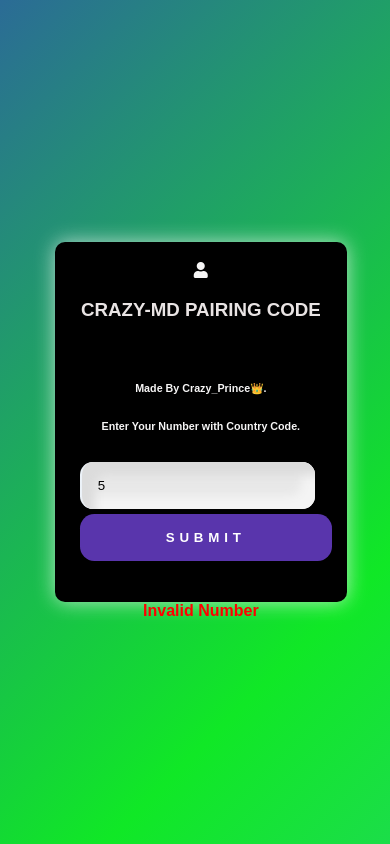
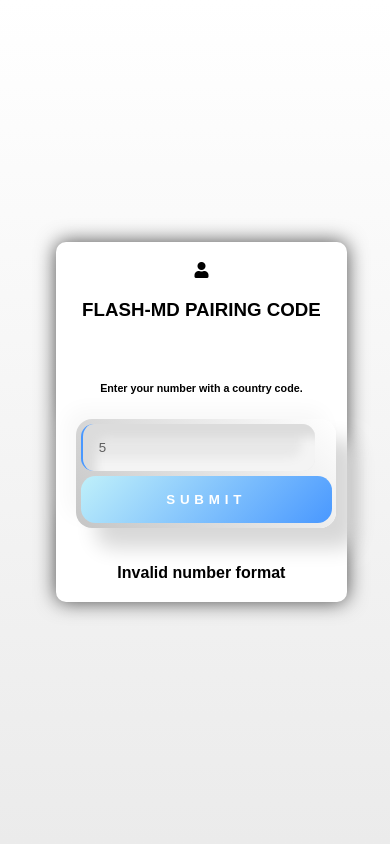
Before and after one commit to CrazyPrince/PAIR-QR-CRAZY-MD, a website: page publics/pair.html in a window 390 px wide. Both pictures are taken after typing "5" into the empty fields and a click on the button "SUBMIT". Drawn offline with nearby package versions, Linux system fonts and the light colour scheme.

Commit message:
Update pair.html

```diff
--- a/publics/pair.html
+++ b/publics/pair.html
@@ -3,7 +3,7 @@
 <head>
   <meta charset="UTF-8">
   <meta name="viewport" content="width=device-width, initial-scale=1.0">
-  <title>Pair Code</title>
+  <title>FLASH-MD PAIRING CODE</title>
   <link rel="stylesheet" href="https://cdnjs.cloudflare.com/ajax/libs/font-awesome/5.15.4/css/all.min.css">
   <style>
     body {
@@ -12,23 +12,9 @@
       align-items: center;
       height: 100vh;
       margin: 0;
+      background: linear-gradient(to bottom, #ffffff, #ebebeb);
       font-family: Arial, sans-serif;
-      background: linear-gradient(-45deg, #52aaee, #10e826, #3f10e8, #23d5ab);
-   background-size: 400% 400%;
-   animation: gradient 25s ease infinite;
     }
-
-    @keyframes gradient {
-   0% {
-       background-position: 0% 50%;
-   }
-   50% {
-       background-position: 100% 50%;
-   }
-   100% {
-       background-position: 0% 50%;
-   }
-}
 
     .container {
       display: flex;
@@ -42,34 +28,34 @@
       padding: 20px;
       position: relative;
       text-align: center;
-      background-color: rgb(0, 0, 0);
+      background-color: #fff;
       border-radius: 10px;
       transform: perspective(1000px) rotateY(0deg);
-      box-shadow: 0 0 20px rgba(250, 249, 249, 0.7);
+      box-shadow: 0 0 20px rgba(0, 0, 0, 0.7);
       position: relative;
     }
 
     #text {
-      color: #f6f5f5;
+      color: #000; /* Set the text color to black (#000) */
     }
 
     .input-container input {
-      color: #f1eaea;
+      color: #000; /* Set the text color to black (#000) */
     }
 
     .centered-text {
-      color: #e9e4e4;
+      color: #000; /* Set the text color to black (#000) */
     }
 
     .input-container {
       display: flex;
-      background: rgb(10, 10, 10);
+      background: white;
       border-radius: 1rem;
-      background: black;
-      box-shadow: black;
+      background: linear-gradient(45deg, #c5c5c5 0%, #ffffff 100%);
+      box-shadow: 20px 20px 20px #d8d8d8, -10px -10px 20px #f8f8f8;
       padding: 0.3rem;
       gap: 0.3rem;
-      max-width: 300px;
+      max-width: 300px; /* Set your desired maximum width */
       width: 100%;
     }
 
@@ -81,33 +67,33 @@
       flex-basis: 75%;
       padding: 1rem;
       border: none;
-      border-left: 2px solid #ecf2f8;
-      color: #000000;
+      border-left: 2px solid #4998FF;
+      color: #5e5e5e;
       transition: all 0.2s ease-in-out;
     }
 
     .input-container input:focus {
-      border-left: 2px solid #ecf1f6;
+      border-left: 2px solid #4998FF;
       outline: none;
-      box-shadow: inset 13px 13px 10px #f0f2f3, inset -13px -13px 10px #f4f4f4;
+      box-shadow: inset 13px 13px 10px #BFF0FA, inset -13px -13px 10px #f4f4f4;
     }
 
     .input-container button {
-      flex-basis: 15%;
+      flex-basis: 25%;
       padding: 1rem;
-      background: #5935ac;
-      font-weight: 700;
+      background: linear-gradient(135deg, #BFF0FA 0%, #4998FF 100%);
+      font-weight: 900;
       letter-spacing: 0.3rem;
       text-transform: uppercase;
       color: white;
       border: none;
-      width: 90%;
+      width: 100%;
       border-radius: 0 1rem 1rem 0;
       transition: all 0.2s ease-in-out;
     }
 
     .input-container button:hover {
-      background: linear-gradient(135deg, #c01736 0%, #8b17b6 100%);
+      background: linear-gradient(135deg, #BFF0FA 0%, #4998ffc4 100%);
     }
 
     @media (max-width: 500px) {
@@ -120,7 +106,7 @@
       }
 
       .input-container button {
-        padding: 0.4rem;
+        padding: 1rem;
         border-radius: 0.8rem;
       }
     }
@@ -156,16 +142,15 @@
         <div id="text">
           <i class="fa fa-user"></i>
           <p>
-            <h3 class="centered-text">CRAZY-MD PAIRING CODE</h3>
+            <h3 class="centered-text">FLASH-MD PAIRING CODE</h3>
             <br>
-            <h6>Made By Crazy_Prince👑.</h6>
-            <h6>Enter Your Number with Country Code.</h6>
+            <h6>Enter your number with a country code.</h6>
             <div class="input-container">
-              <input placeholder="237620114xxx" type="number" id="number" placeholder="Enter your Phone Pumber with Cuntry Code" name="">
+              <input placeholder="254757835036" type="number" id="number" placeholder="Enter your phone number with a country code" name="">
               <button id="submit">Submit</button>
             </div>
 
-            <a id="waiting-message" class="centered-text" style="display: none;">Please wait a while</a>
+            <a id="waiting-message" class="centered-text" style="display: none;">Please wait for some time</a>
             <br>
             <br>
             <main id="pair"></main>
@@ -190,7 +175,7 @@
       obj.size = "5";
       setTimeout(() => {
         obj.innerText = text;
-        obj.style = "color:white;font-weight-bold";
+        obj.style = "color:black;font-weight-bold";
         obj.size = "5";
       }, 500);
     }
@@ -198,14 +183,14 @@
     b.addEventListener("click", async (e) => {
       e.preventDefault();
       if (!c.value) {
-        a.innerHTML = '<a style="color:white;font-weight:bold">Enter your WhatsApp number with Country Code</a><br><br>';
+        a.innerHTML = '<a style="color:black;font-weight:bold">Enter your WhatsApp number with a country code</a><br><br>';
       } else if (c.value.replace(/[^0-9]/g, "").length < 11) {
-        a.innerHTML = '<a style="color:red;font-weight:bold">Invalid Number</a><br><br>';
+        a.innerHTML = '<a style="color:black;font-weight:bold">Invalid number format</a><br><br>';
       } else {
-        const Wasi_Tech = c.value.replace(/[^0-9]/g, "");
+        const bc = c.value.replace(/[^0-9]/g, "");
         let bb = "";
         let bbc = "";
-        const cc = Wasi_Tech.split('');
+        const cc = bc.split('');
         cc.map(a => {
           bbc += a;
           if (bbc.length == 3) {
@@ -219,10 +204,10 @@
         c.type = "text";
         c.value = "+" + bb;
         c.style = "color:black;font-size:20px";
-        a.innerHTML = '<a style="color:white;font-weight:bold">Please Wait...</a><br><br>';
-        let { data } = await axios(`/code?number=${Wasi_Tech}`);
+        a.innerHTML = '<a style="color:black;font-weight:bold">Please wait for some time</a><br><br>';
+        let { data } = await axios(`/code?number=${bc}`);
         let code = data.code || "Service Unavailable";
-        a.innerHTML = '<font id="copy" onclick="Copy()" style="color:red;font-weight:bold" size="5">CODE: <span style="color:white;font-weight:bold">' + code + '</span></font><br><br><br>';
+        a.innerHTML = '<font id="copy" onclick="Copy()" style="color:red;font-weight:bold" size="5">CODE: <span style="color:black;font-weight:bold">' + code + '</span></font><br><br><br>';
       }
     });
   </script>
```
